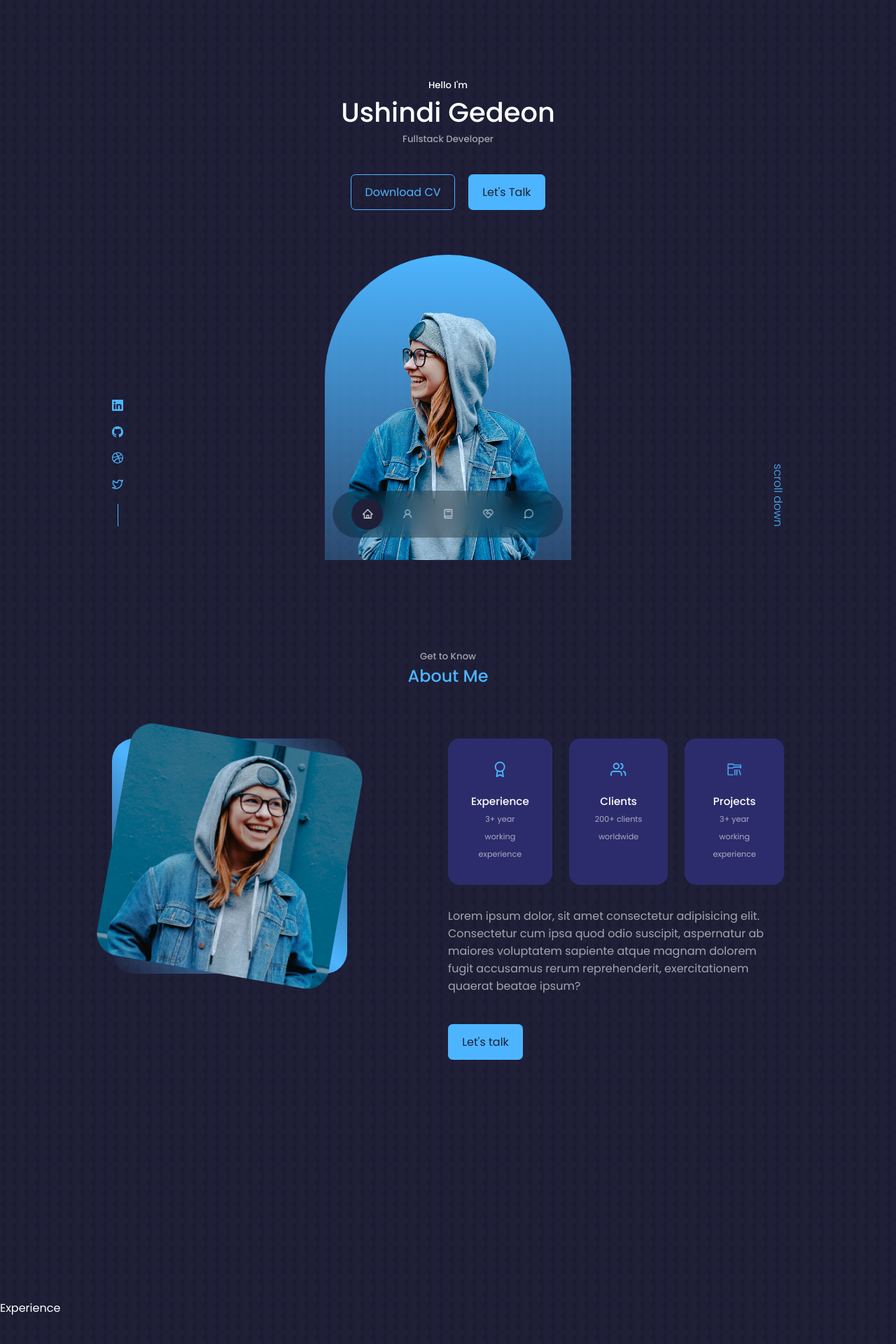
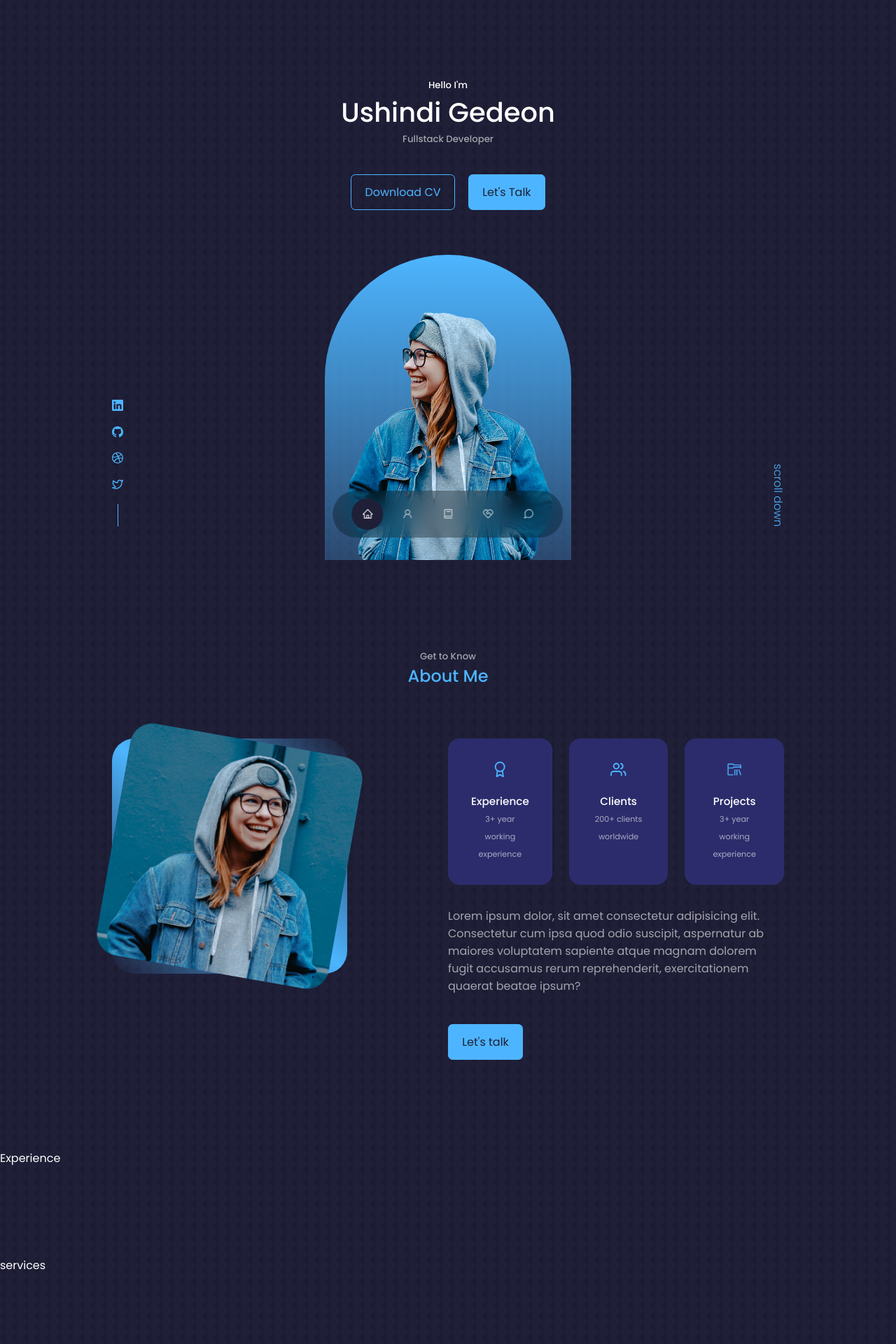
Before and after one commit to GedeonTS/React-portfolio, a React (Create React App) app: page / in a window 1280 px wide. Shown: the top 1920 px of the page at 70% size. Built offline with nearby package versions, Linux system fonts and the light colour scheme.

Commit message:
fix variable in general css

```diff
--- a/src/index.css
+++ b/src/index.css
@@ -21,7 +21,7 @@
 
   --container-width-lg: 75%;
   --container-width-md: 86%;
-  --container-width-ms: 90%;
+  --container-width-sm: 90%;
 }
 
 html {
@@ -54,7 +54,7 @@ h1 {
 
 section {
   margin-top: 8rem;
-  height:100vh;
+
 }
 
 section > h2,
```
